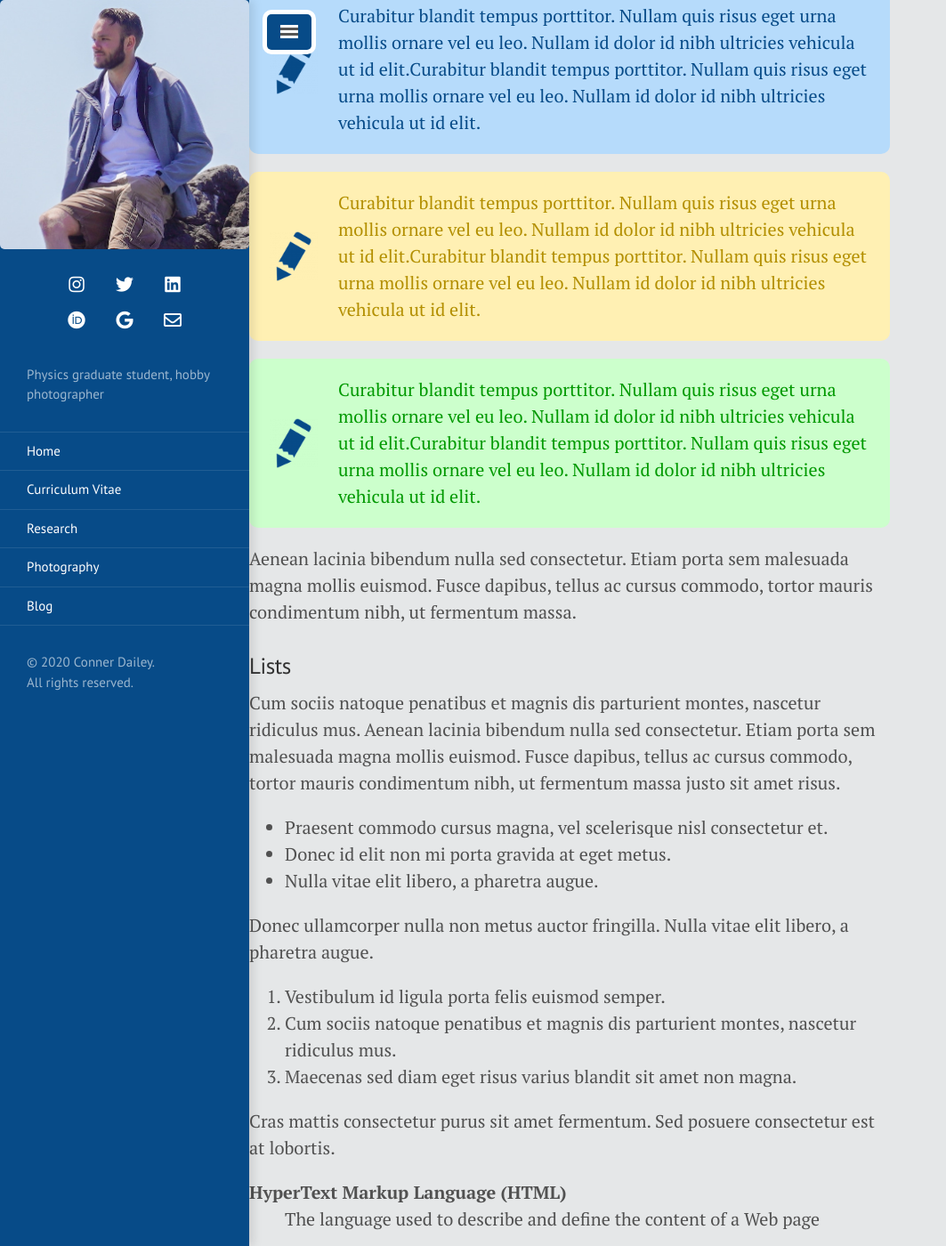
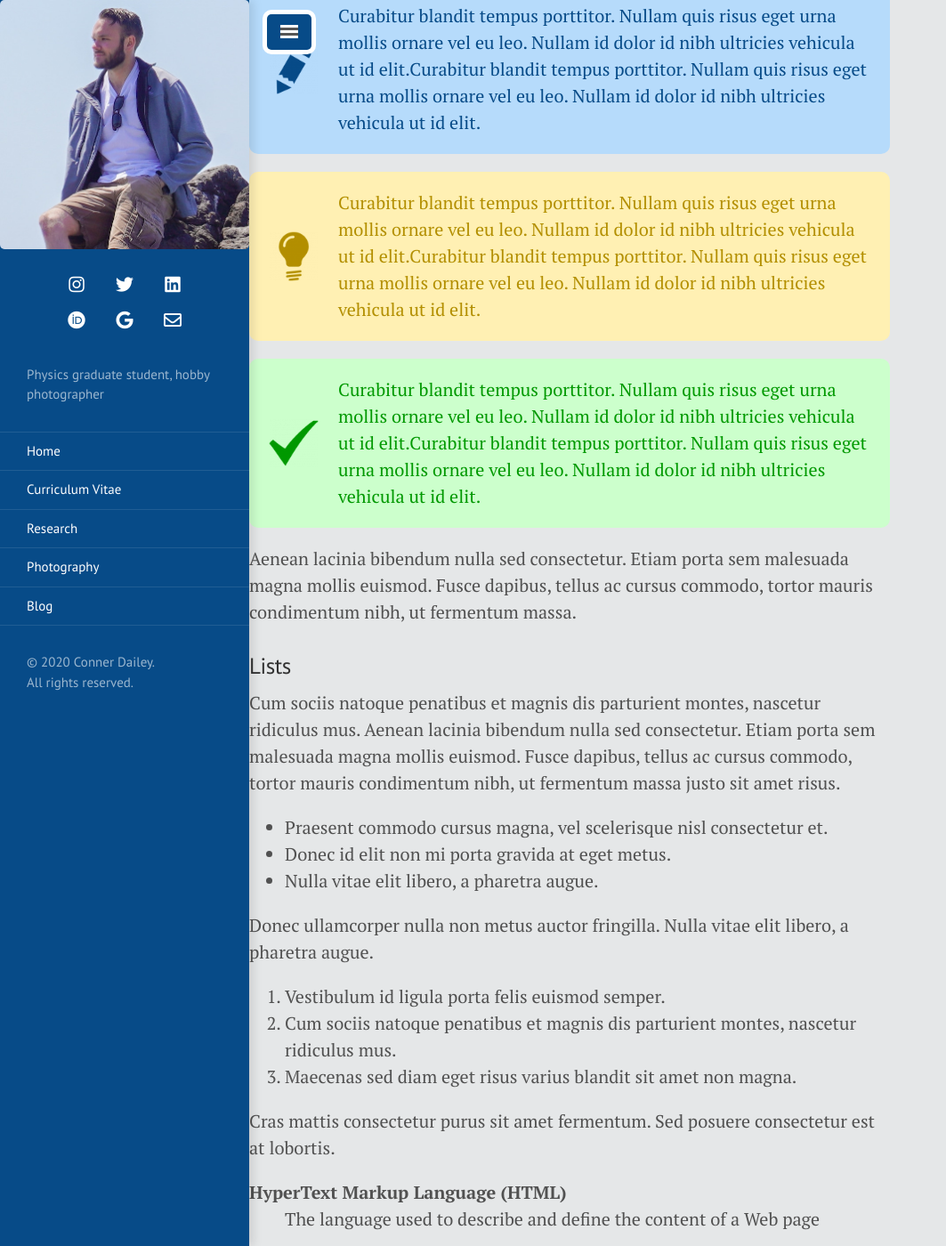
Before and after one commit to TakeTwiceDailey/TakeTwiceDailey.github.io, a Jekyll site: the page built from _posts/2014-01-01-example-content.md, in a window 1280 px wide and 1400 px high, scrolled down 1867 px. Shown: the whole window at 89% size, without its empty margins (0-1063 px from the left). Built offline with Jekyll 4.4.1, drawn with Linux system fonts in a browser that asks for light colours; nearby versions of some CDN libraries.

Commit message:
added icons

```diff
--- a/public/css/poole.css
+++ b/public/css/poole.css
@@ -284,7 +284,7 @@ tbody tr:nth-child(odd) th {
   -webkit-border-radius: 10px;
   margin-bottom: 1rem;
   background-color: #ccffcc;
-  background-image: url(/icons/pencil.png);
+  background-image: url(/icons/check.png);
   background-position: left center;
   background-repeat: no-repeat;
   background-size: 5rem;
@@ -299,7 +299,7 @@ tbody tr:nth-child(odd) th {
   -webkit-border-radius: 10px;
   margin-bottom: 1rem;
   background-color: #fff0b3;
-  background-image: url(/icons/pencil.png);
+  background-image: url(/icons/lightbulb.png);
   background-position: left center;
   background-repeat: no-repeat;
   background-size: 5rem;
```
Also changed, not shown: icons/check.png (added), icons/lightbulb.png (added).
